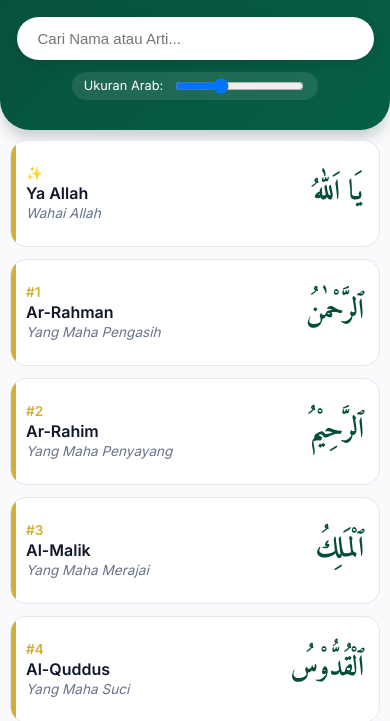
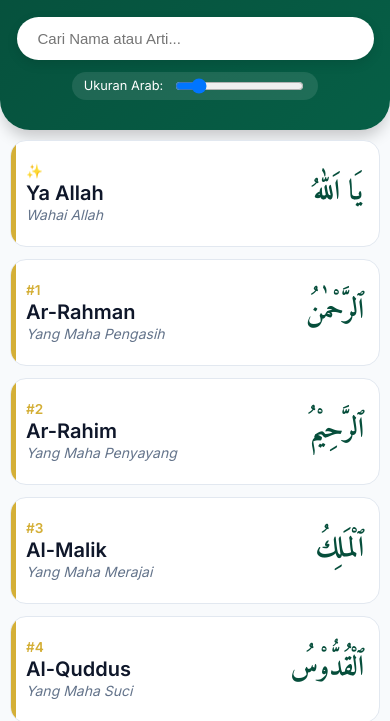
Before and after one commit to renonovriansyah/asmaulhusna, a plain HTML site: page index.html in a window 390 px wide. Shown: the part 135-856 px from the top of the page. Drawn offline with Linux system fonts and the light colour scheme.

Commit message:
full offline

```diff
--- a/index.html
+++ b/index.html
@@ -20,7 +20,7 @@
             <input type="text" id="search" placeholder="Cari Nama atau Arti...">
             <div class="font-resizer">
                 <span>Ukuran Arab:</span>
-                <input type="range" id="fontSize" min="20" max="80" value="40">
+                <input type="range" id="fontSize" min="30" max="100" value="45">
             </div>
         </div>
     </div>
--- a/style.css
+++ b/style.css
@@ -107,15 +107,17 @@ header {
 }
 
 .card .latin {
-    font-size: 1.15em;
+    /* Kita kalikan 0.4 agar ukurannya proporsional (tidak sebesar Arab) */
+    font-size: calc(var(--arabic-font-size) * 0.45);
     font-weight: 700;
     color: #0f172a;
     display: block;
+    transition: font-size 0.1s ease;
 }
 
 .card .arti {
     color: #64748b;
-    font-size: 0.85em;
+    font-size: 14px; /* Gunakan PX, jangan EM, agar tidak ikut berubah */
     margin-top: 2px;
     font-style: italic;
     line-height: 1.2;
@@ -155,5 +157,7 @@ footer {
         text-size-adjust: none;
     }
 
-    .card .latin { font-size: 1em; }
+    .card .latin {
+        font-size: calc(var(--arabic-font-size) * 0.5);
+    }
 }
```
